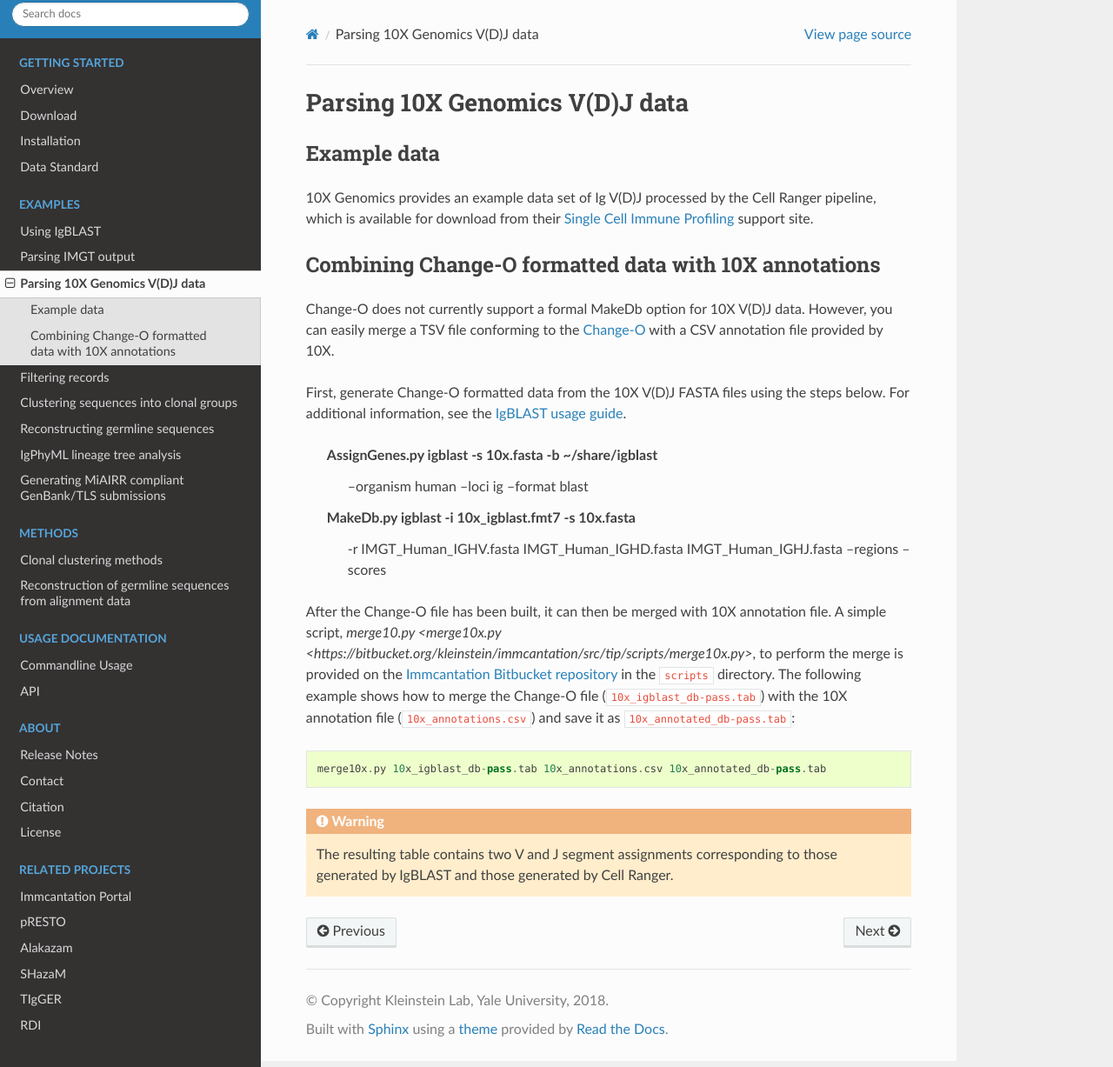
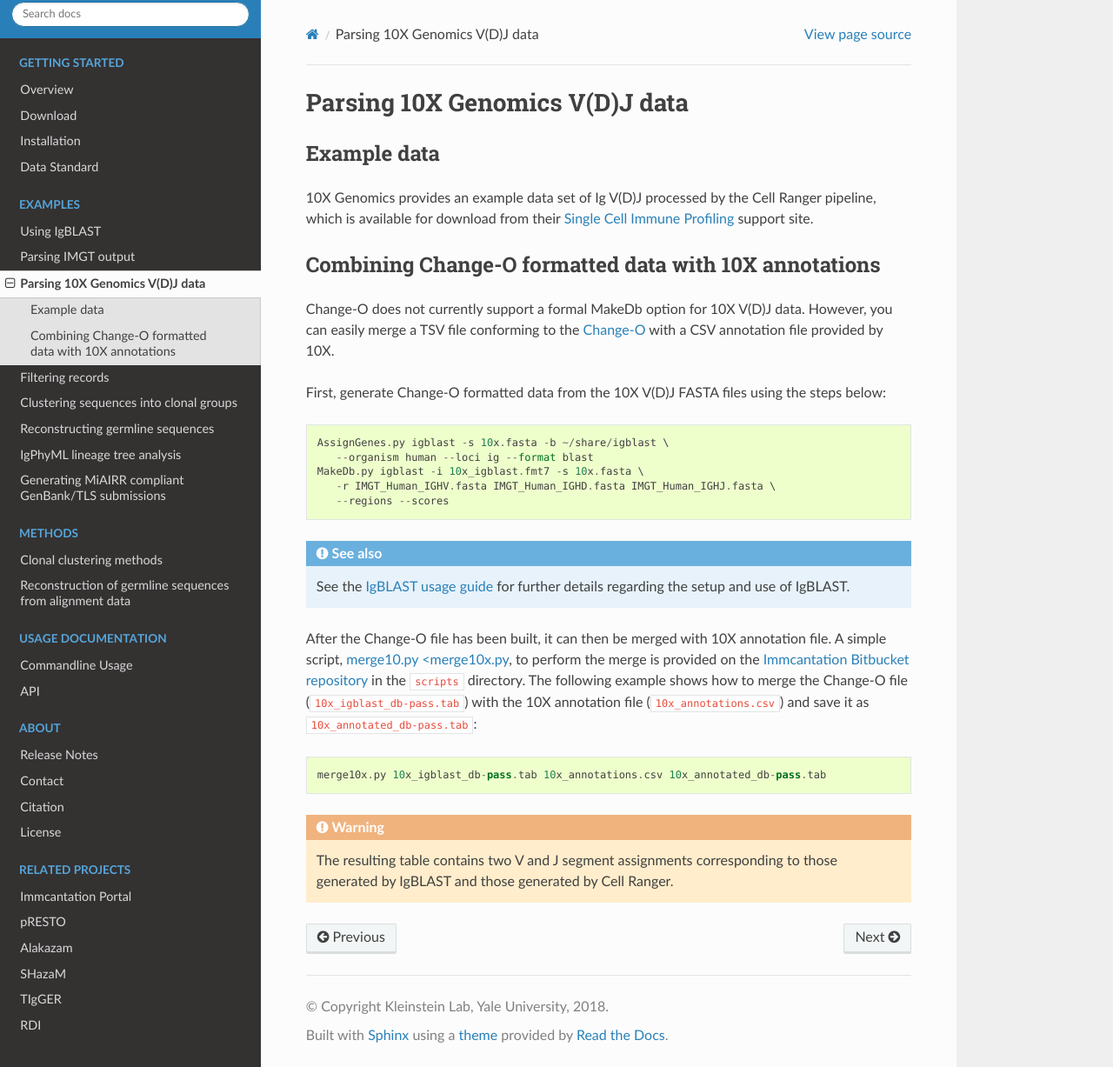
Before and after one commit to immcantation/changeo, a Sphinx documentation site: the page built from docs/examples/10X.rst, in a window 1280 px wide and 1227 px high. Shown: the whole window at 87% size. Built offline with Sphinx 7.4.7 and the Read the Docs theme 2.0.0, drawn with Linux system fonts in a browser that asks for light colours; formulas are drawn with MathJax 3.

Commit message:
Typo fixes  in 10X docs.

```diff
--- a/docs/examples/10X.rst
+++ b/docs/examples/10X.rst
@@ -19,8 +19,7 @@ data. However, you can easily merge a TSV file conforming to the
 :ref:`Change-O <Standard>` with a CSV annotation file provided by 10X.
 
 First, generate Change-O formatted data from the 10X V(D)J FASTA files using the
-steps below.  For additional information, see the
-:ref:`IgBLAST usage guide <IgBLAST>`.
+steps below::
 
 	AssignGenes.py igblast -s 10x.fasta -b ~/share/igblast \
 	   --organism human --loci ig --format blast
@@ -28,9 +27,14 @@ steps below.  For additional information, see the
 	   -r IMGT_Human_IGHV.fasta IMGT_Human_IGHD.fasta IMGT_Human_IGHJ.fasta \
 	   --regions --scores
 
+.. seealso::
+
+    See the :ref:`IgBLAST usage guide <IgBLAST>` for further details regarding
+    the setup and use of IgBLAST.
+
 After the Change-O file has been built, it can then be merged with 10X annotation
 file. A simple script,
-`merge10.py <merge10x.py <https://bitbucket.org/kleinstein/immcantation/src/tip/scripts/merge10x.py>`,
+`merge10.py <merge10x.py <https://bitbucket.org/kleinstein/immcantation/src/tip/scripts/merge10x.py>`__,
 to perform the merge is provided on the
 `Immcantation Bitbucket repository <https://bitbucket.org/kleinstein/immcantation>`__
 in the ``scripts`` directory. The following example shows how to merge the
```
